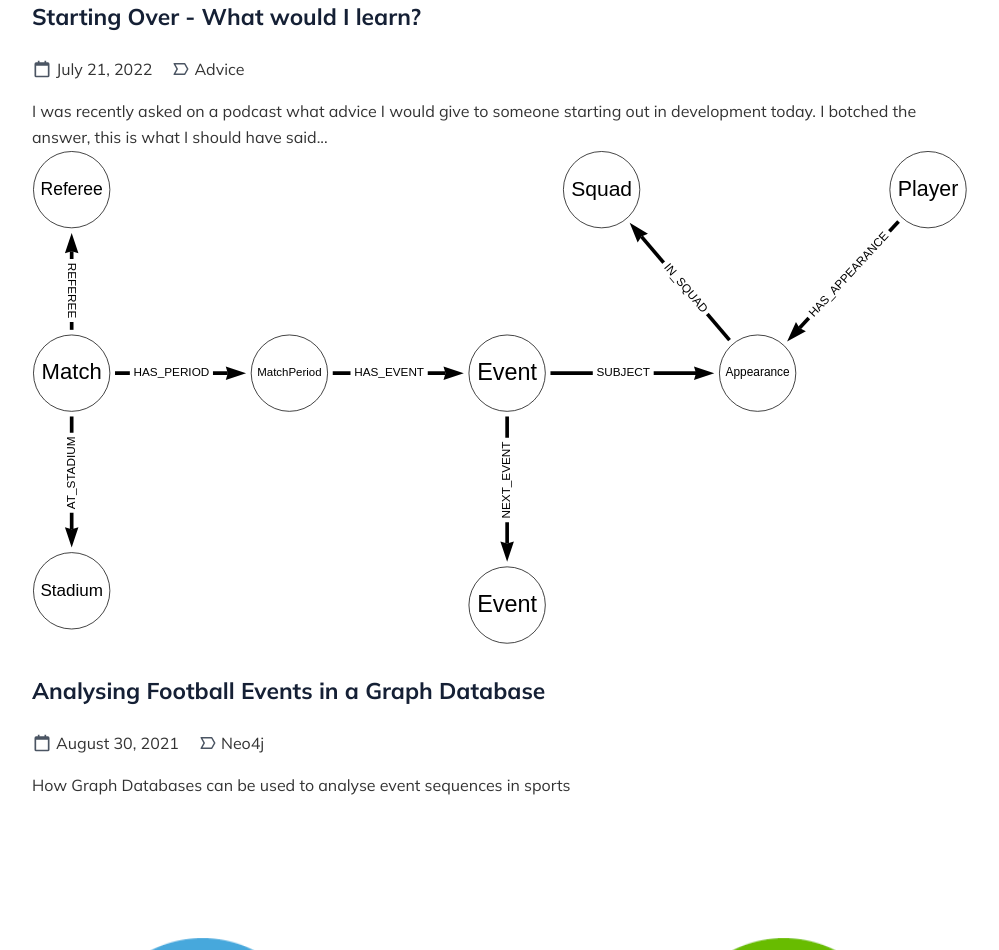
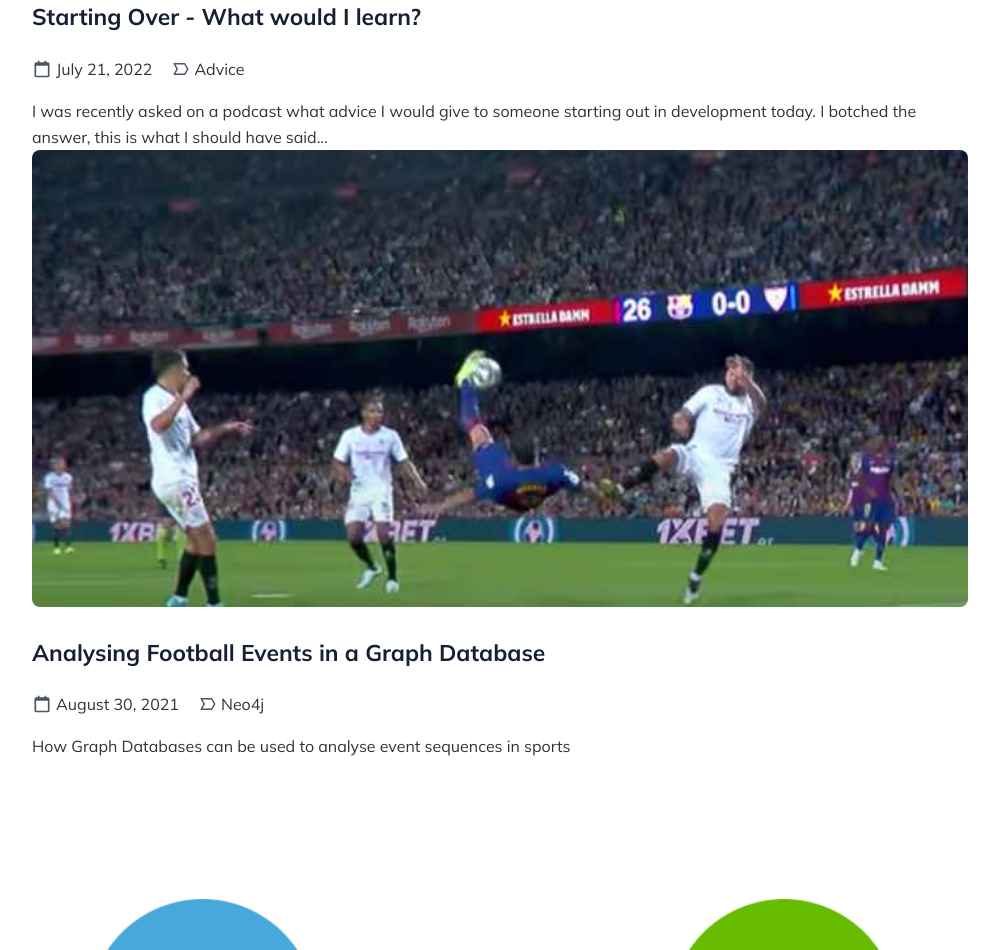
Before and after one commit to adam-cowley/adam-cowley.github.io, an Astro site: page /page/2 in a window 1280 px wide. Shown: the part 991-1941 px from the top of the page, without its empty margins (140-1139 px from the left). Built offline with nearby package versions, Linux system fonts and the light colour scheme; Astro itself is replaced by a stand-in of ours; some packages are replaced by stand-ins of ours; a web font is replaced by a local one; what tailwind-bootstrap-grid would draw is missing.

Commit message:
Switch featured image on analysing-football-events-neo4j

```diff
--- a/src/content/posts/analysing-football-events-neo4j.md
+++ b/src/content/posts/analysing-football-events-neo4j.md
@@ -2,7 +2,7 @@
 title: "Analysing Football Events in a Graph Database"
 date: 2021-08-30T11:01:43+01:00
 description: How Graph Databases can be used to analyse event sequences in sports
-image: /uploads/analysing-football-events-neo4j/statsbomb-graph.svg
+image: /uploads/analysing-football-events-neo4j/suarez-overhead-kick.jpg
 categories:
 - neo4j
 tags:
```
